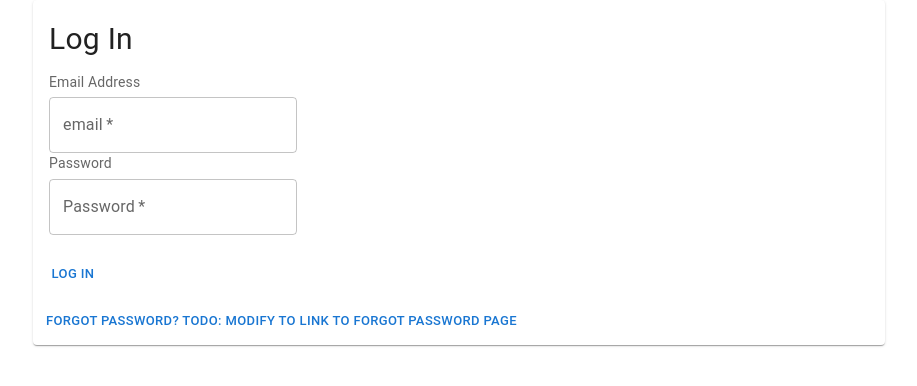
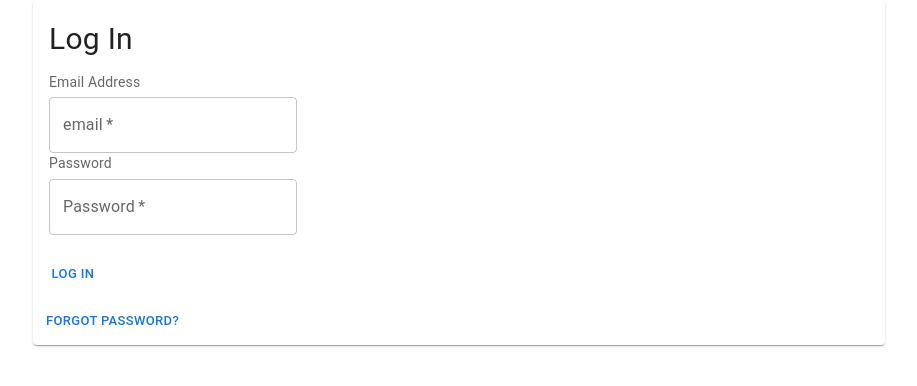
Before and after one commit to unsw-cse-comp3900-9900-23T2/capstone-project-3900f18ameancodingmachine, a React (Create React App) app in the folder eatery-frontend/: page /login in a window 1280 px wide. Shown: the top 386 px of the page, without its empty margins (181-1098 px from the left). Built offline with nearby package versions, Linux system fonts and the light colour scheme.

Commit message:
Feat: Added stub for email recovery of password

```diff
--- a/eatery-frontend/src/user/ForgotPassPage.js
+++ b/eatery-frontend/src/user/ForgotPassPage.js
@@ -13,10 +13,19 @@ import Typography from '@mui/material/Typography';
 
 
 function EmailEntry(){
-  const navigate = useNavigate();
   const [email, setEmail] = React.useState('');
 
+  const handleSubmit = (event) => {
+    event.preventDefault();
 
+    /*
+     *  Send email with a link to reset password for associated
+     *  Email to that email address
+     *  For now simply send the email
+     */
+    alert(`Sending recovery email to:  ${email}`);
+
+  }
 
  return (
   <Container maxWidth="md">
@@ -35,7 +44,7 @@ function EmailEntry(){
       </CardContent>
 
       <CardActions>
-        <Button size="small">Recover Password</Button>
+        <Button size="small" onClick={handleSubmit}>Recover Password</Button>
       </CardActions>
 
     </Card>
--- a/eatery-frontend/src/user/LoginPage.js
+++ b/eatery-frontend/src/user/LoginPage.js
@@ -77,7 +77,7 @@ function LoginForm(){
       </CardActions>
 
       <CardActions>
-        <Button size="small" onClick={passRecovery}>Forgot Password? TODO: Modify to link to Forgot Password Page</Button>
+        <Button size="small" onClick={passRecovery}>Forgot Password?</Button>
       </CardActions>
 
     </Card>
```
